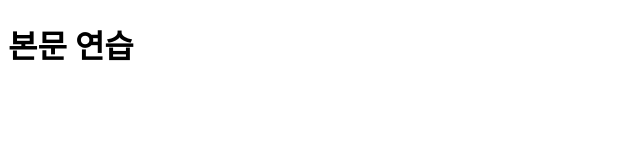
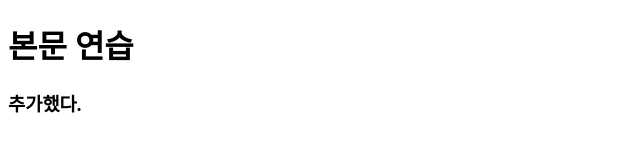
Before and after one commit to leehyokj/seri, a plain HTML site: page index.html in a window 1280 px wide. Shown: the whole page, without its empty margins (0-640 px from the left). Drawn offline with Linux system fonts and the light colour scheme.

Commit message:
second commit

```diff
--- a/index.html
+++ b/index.html
@@ -8,5 +8,6 @@
 </head>
 <body>
     <h1>본문 연습</h1>
+    <h3>추가했다.</h3>
 </body>
 </html>
```
